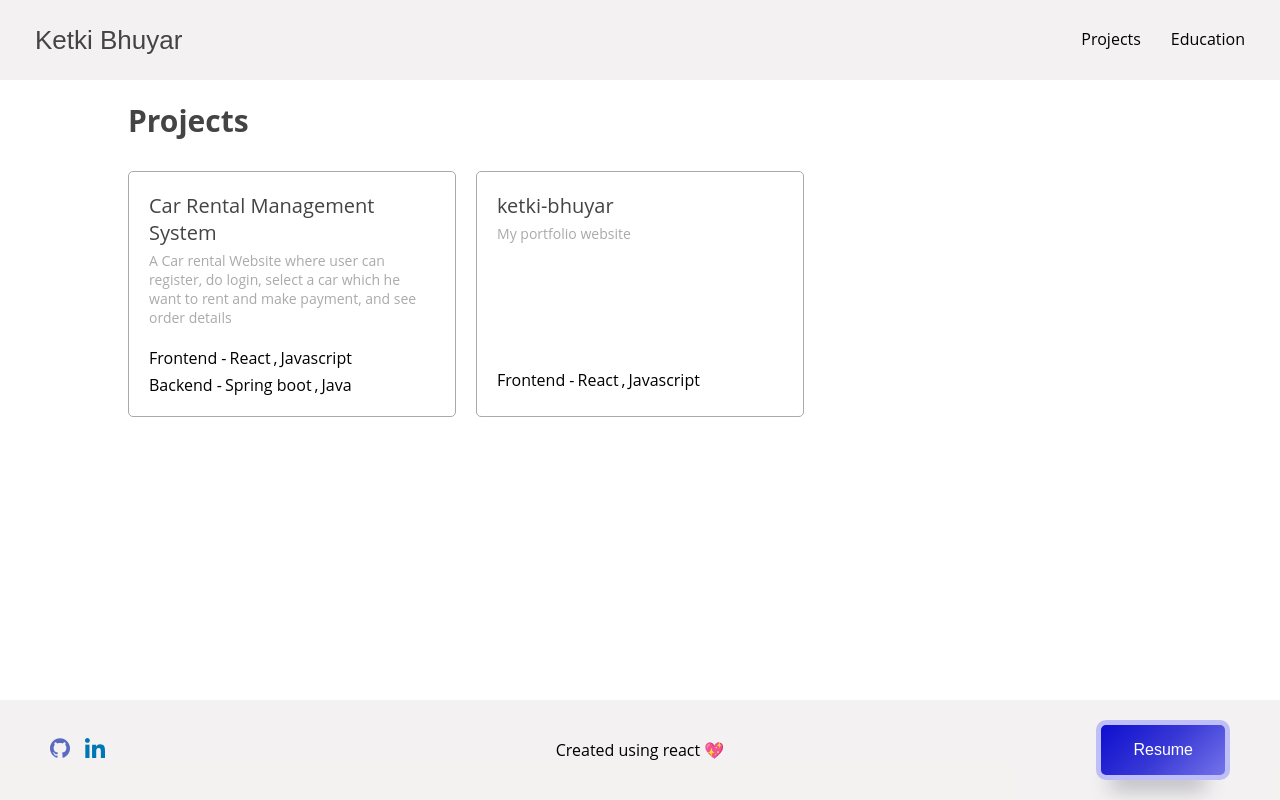
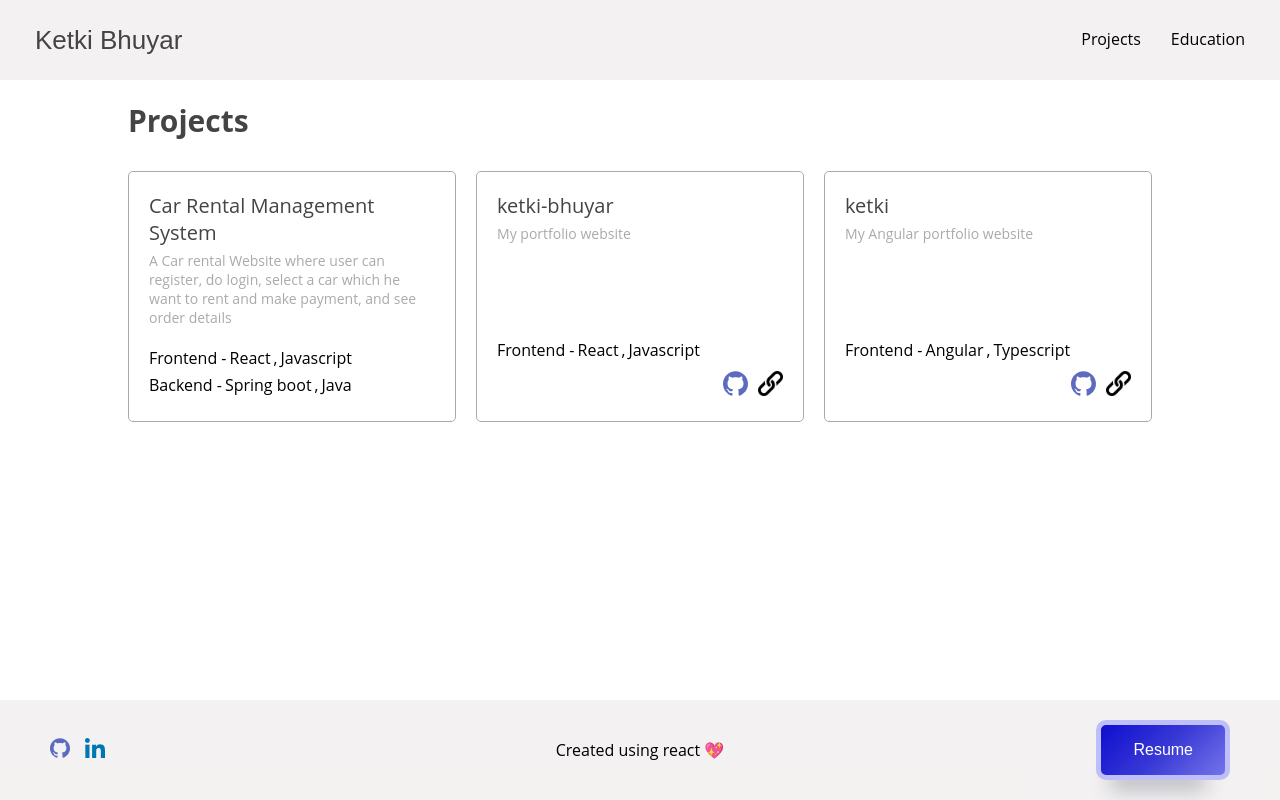
Before and after one commit to ketkibhuyar/ketki-me, a React (Create React App) app: page /projects in a window 1280 px wide. Built offline with nearby package versions, Linux system fonts and the light colour scheme.

Commit message:
feat(projects): add angular project

```diff
--- a/src/pages/projects/projects.data.js
+++ b/src/pages/projects/projects.data.js
@@ -6,14 +6,25 @@ export const ProjectData = [
       'A Car rental Website where user can register, do login, select a car which he want to rent and make payment, and see order details',
     frontend: ['React','Javascript'],
     backend: ['Spring boot','Java'],
-    database: 'MySQL'
+    database: 'MySQL',
   },
   {
     id: 2,
     name: 'ketki-bhuyar',
     description:
       'My portfolio website',
-    frontend: ['React','Javascript']
+    frontend: ['React','Javascript'],
+    websiteLink: 'https://ketkibhuyar.github.io/ketki-me/',
+    githubLink: '//github.com/ketkibhuyar/ketki-me'
+  },
+  {
+    id: 3,
+    name: 'ketki',
+    description:
+      'My Angular portfolio website',
+    frontend: ['Angular','Typescript'],
+    websiteLink: 'https://ketkibhuyar.github.io/ketki/',
+    githubLink: 'https://github.com/ketkibhuyar/ketki'
   }
 ]
 
--- a/src/pages/projects/projects.page.js
+++ b/src/pages/projects/projects.page.js
@@ -1,29 +1,49 @@
 import Layout from '../../components/layout/layout.component'
 import './projects.scss'
 import ProjectData from '../projects/projects.data'
+import githubImage from '../../assets/github.svg'
+import linkImage from '../../assets/link.avif'
 
 const ProjectPage = () => {
+  const openLink = (link) => {
+    window.open(link, '_blank');
+  }
+
   return (
     <Layout title="Projects">
       <div className="projects-container">
-        {ProjectData.map(({ id, name, description, frontend, backend }) => (
+        {ProjectData.map(({ id, name, description, frontend, backend, githubLink, websiteLink }) => (
           <div key={id} className="project-card">
             <div className="project-basic-details">
               <p className="project-name">{name}</p>
               <p className="project-description">{description}</p>
             </div>
+            <div>
               <div className="project-tech-container">
+
                 <div className='tech-wrapper'>
                   {frontend && <p>Frontend - </p>}
-                {frontend?.map((technology,index) => (
-                  <><p>{technology}</p>{index!== frontend.length-1 && <span>,</span>}</>
+                  {frontend?.map((technology, index) => (
+                    <><p>{technology}</p>{index !== frontend.length - 1 && <span>,</span>}</>
                   ))}
                 </div>
                 <div className='tech-wrapper'>
                   {backend && <p>Backend - </p>}
-                {backend?.map((technology,index) => (
-                  <><p>{technology}</p>{index!== backend.length-1 && <span>,</span>}</>
+                  {backend?.map((technology, index) => (
+                    <><p>{technology}</p>{index !== backend.length - 1 && <span>,</span>}</>
                   ))}
+                </div>
+                <div class="social-wrapper">
+                  {websiteLink && <span onClick={() => openLink({ websiteLink })} >
+                    <img class="social-image" src={linkImage} alt=''></img>
+                  </span>
+                  }
+
+                  {githubLink && <span onClick={() => openLink({ githubLink })} href=''>
+                    <img class="social-image" src={githubImage} alt=''
+                    ></img>
+                  </span> }
+                </div>
               </div>
             </div>
           </div>
--- a/src/pages/projects/projects.scss
+++ b/src/pages/projects/projects.scss
@@ -1,7 +1,7 @@
 .projects-container {
   display: grid;
   grid-gap: 20px;
-  grid-template-columns: 1fr 1fr 1fr;
+  grid-template-columns: repeat(auto-fit, minmax(300px, 1fr));
 }
 
 .project-card {
@@ -26,7 +26,7 @@
 
   &:hover {
     color: #fafafa;
-    background: linear-gradient(135deg, #fff 0%, #1e539e 33%, #426bdf 66%, rgb(19 106 213 / 50%) 100%);
+    background: linear-gradient(135deg, #fff 0%, #1f62bf 33%, #496ccc 66%, rgba(108, 162, 228, 0.8) 100%);
     /* W3C, IE10+, FF16+, Chrome26+, Opera12+, Safari7+ */
     background-size: 400% 400%;
     background-repeat: no-repeat;
@@ -36,7 +36,7 @@
     /* move up slightly and zoom in */
     box-shadow: 8px 28px 50px rgba(39, 44, 49, 0.07),
       1px 6px 12px rgba(39, 44, 49, 0.04);
-    transition: all 0.1s ease;
+    transition: all 0.3s ease;
     /* zoom in */
 
     .project-name {
@@ -83,3 +83,15 @@
   display: flex;
   justify-content: space-between;
 }
+
+.social-image {
+  width: 25px;
+  height: 25px;
+  cursor: pointer;
+}
+
+.social-wrapper {
+  display: flex;
+  gap: 10px;
+  flex-direction: row-reverse;
+}
```
Also changed, not shown: src/assets/link.avif (added), src/assets/link.png (added). Lines whose indentation alone changed are shown as unchanged.
